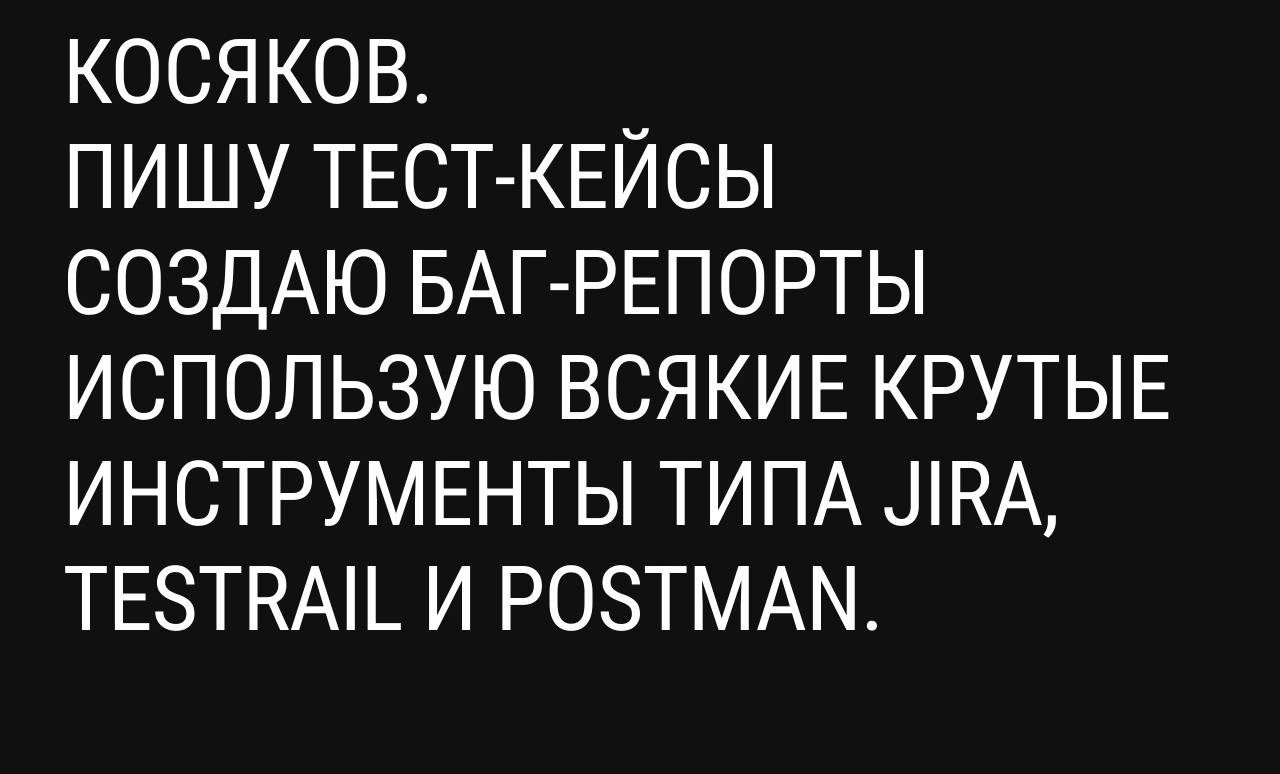
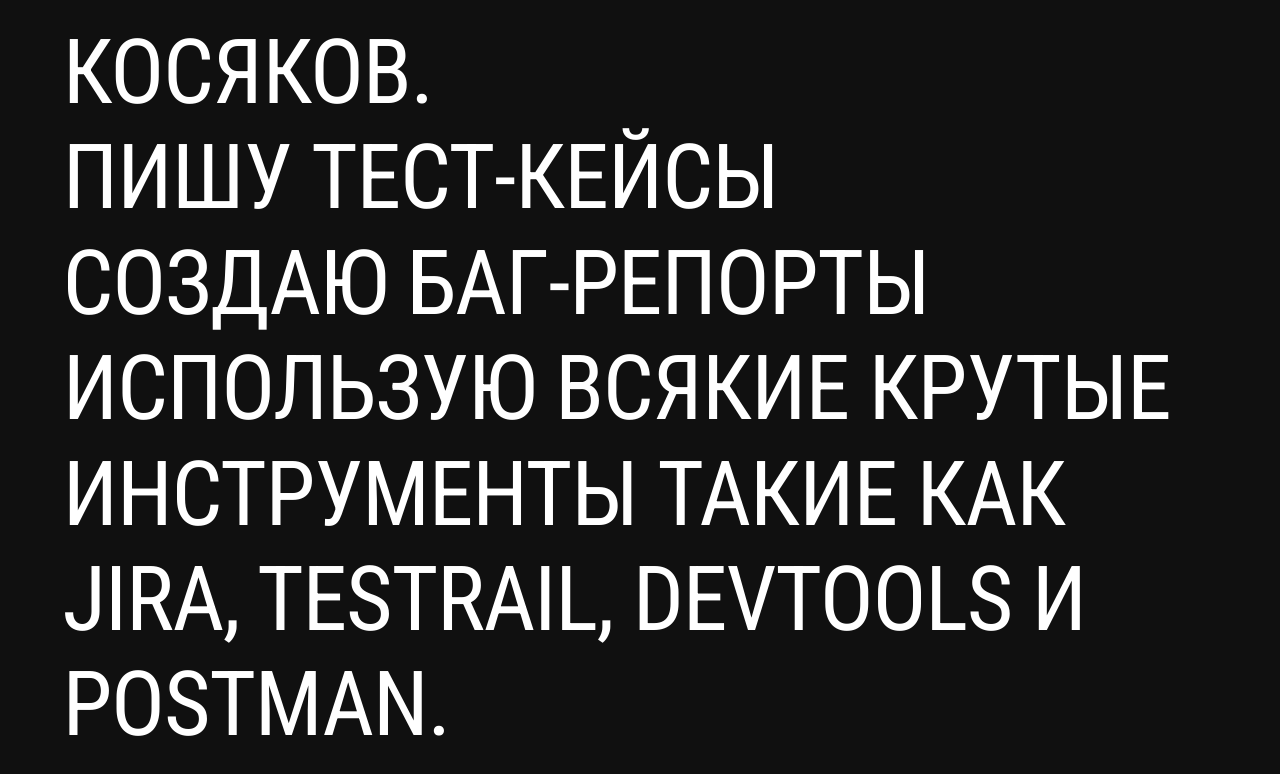
Before and after one commit to katyshkild/katyshkild.github.io, a plain HTML site: page index.html in a window 1280 px wide. Shown: the part 1620-2394 px from the top of the page. Drawn offline with Linux system fonts and the light colour scheme.

Commit message:
Добавилены инструменты

```diff
--- a/index.html
+++ b/index.html
@@ -62,7 +62,7 @@
         <span>создаю баг-репорты</span>
       </div>
       <div class="entry">
-        <span>использую всякие крутые инструменты типа Jira, TestRail и Postman.</span>
+        <span>использую всякие крутые инструменты такие как Jira, TestRail, DevTools и Postman.</span>
       </div>
     </div>
   </body>
```
Also changed, not shown: 1 other file.
